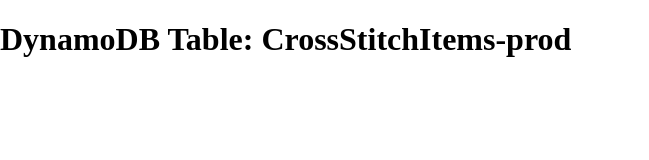
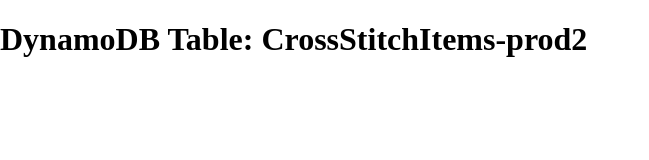
Before and after one commit to epolga/next-cross-stitch, a Next.js app: page / in a window 1280 px wide. Shown: the top 160 px of the page, without its empty margins (0-649 px from the left). Built offline with nearby package versions, Linux system fonts and the light colour scheme.

Commit message:
Test all designs

```diff
--- a/src/aws-exports.js
+++ b/src/aws-exports.js
@@ -6,7 +6,7 @@
     "aws_dynamodb_all_tables_region": "us-east-1",
     "aws_dynamodb_table_schemas": [
         {
-            "tableName": "CrossStitchItems-prod",
+            "tableName": "CrossStitchItems-prod2",
             "region": "us-east-1"
         }
     ],
```
